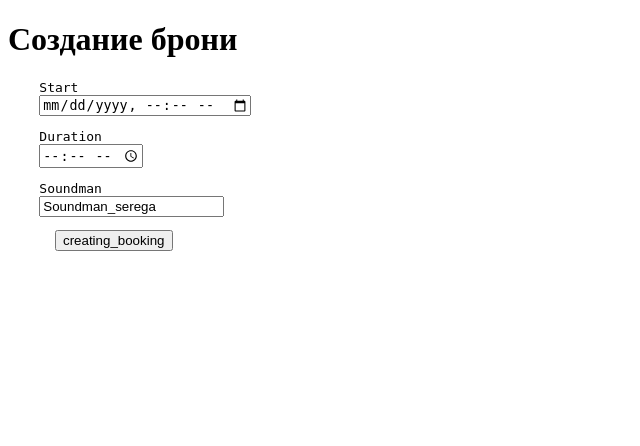
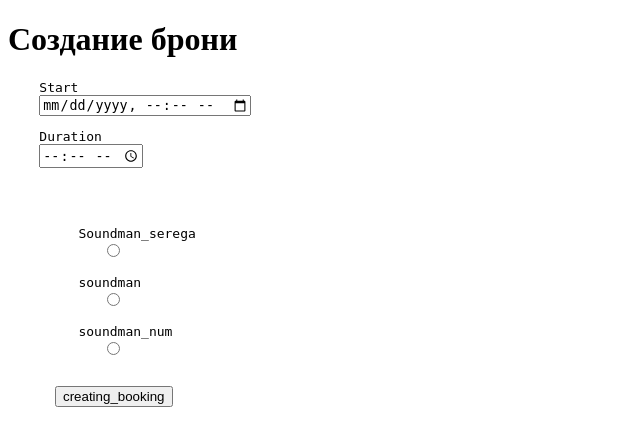
Before and after one commit to LEVLLN/RecordStudio, a Django app: page /creating_booking in a window 1280 px wide. Shown: the top 446 px of the page, without its empty margins (0-640 px from the left). Run offline with Django 3.2, Linux system fonts and the light colour scheme; data comes from the database, SQL or seed files in the repository; both versions use the stored data as it was after the commit.

Commit message:
Добавлена группа Customers (для простых юзеров). Назначены разрешения для группы Список звукорежиссеров на выбор

```diff
--- a/bookings/templates/bookings/create_booking.html
+++ b/bookings/templates/bookings/create_booking.html
@@ -11,8 +11,12 @@
     <input type="time"  name="duration" value="" id="duration">
 </pre>
 <pre>
-    <label for="soundman">Soundman</label>
-    <input type="search"  name="soundman" value="{{ sounmanlist.first }}" id="soundman">
+
+
+    {% for foo in sounmanlist %}
+         <label for="soundman">{{ foo.username }}</label>
+            <input type="radio"  name="soundman" value="{{ foo }}" id="soundman">
+    {% endfor %}
 </pre>
 
   <pre>
```
Also changed, not shown: db.sqlite3.
